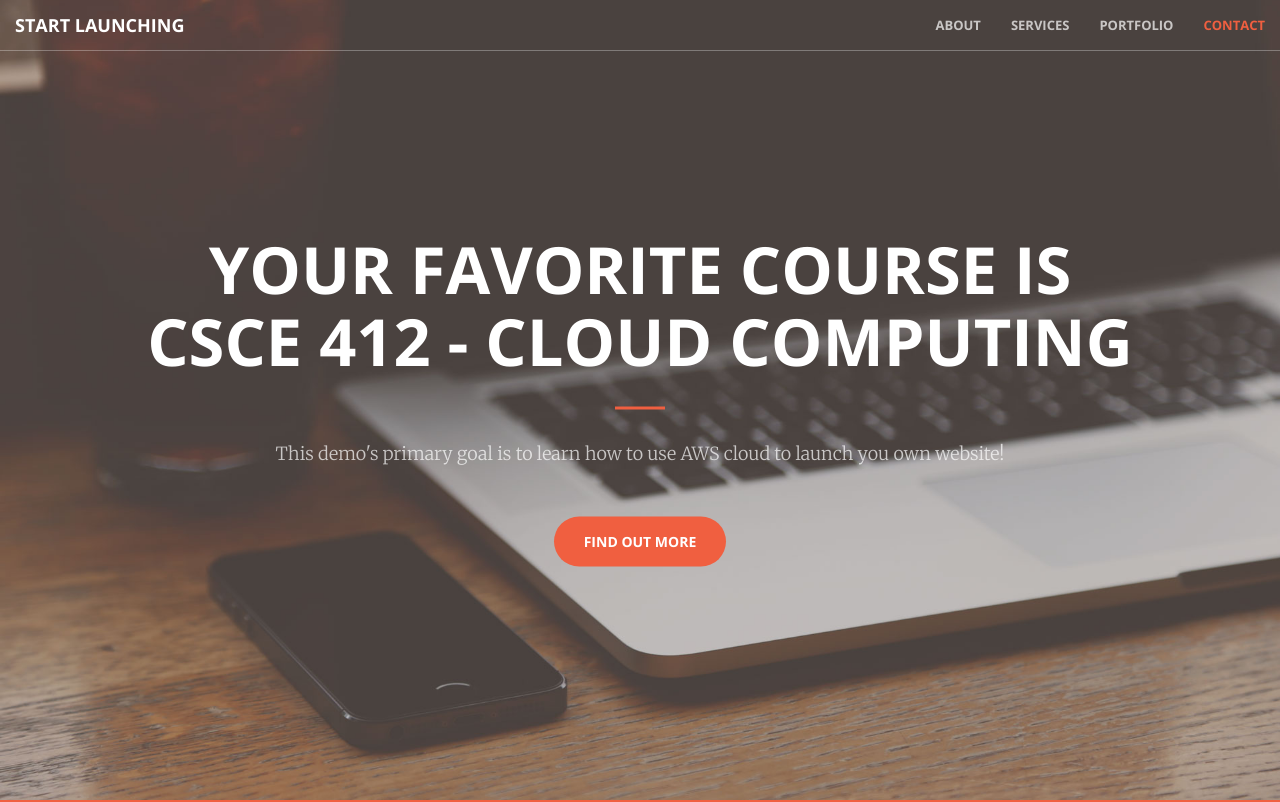
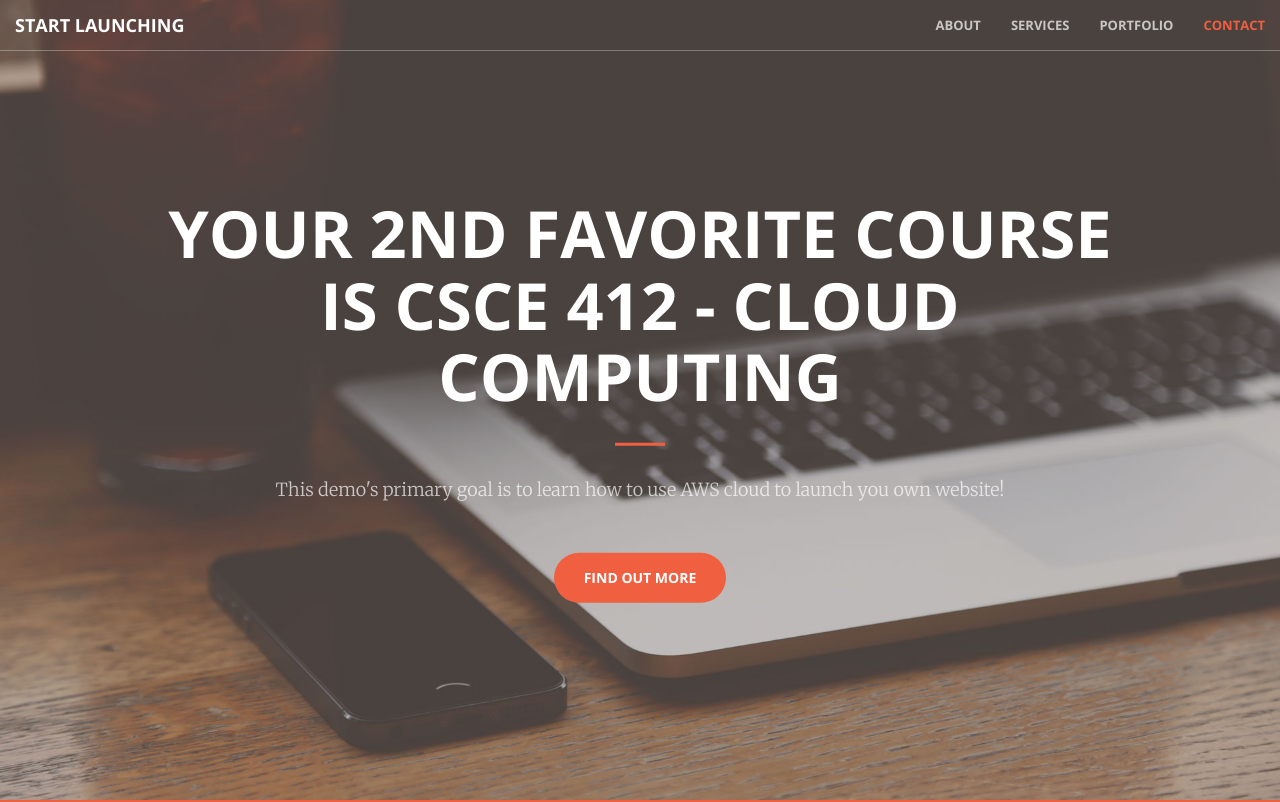
Before and after one commit to jdnicoll1/CSCE412-Project3, a plain HTML site: page index.html in a window 1280 px wide. Shown: the top 802 px of the page. Drawn offline with nearby package versions, Linux system fonts and the light colour scheme.

Commit message:
testing changes

```diff
--- a/index.html
+++ b/index.html
@@ -74,7 +74,7 @@
     <header>
         <div class="header-content">
             <div class="header-content-inner">
-                <h1>Your Favorite Course is CSCE 412 - Cloud Computing</h1>
+                <h1>Your 2nd Favorite Course is CSCE 412 - Cloud Computing</h1>
                 <hr>
                 <p>This demo's primary goal is to learn how to use AWS cloud to launch you own website!</p>
                 <a href="#about" class="btn btn-primary btn-xl page-scroll">Find Out More</a>
```
